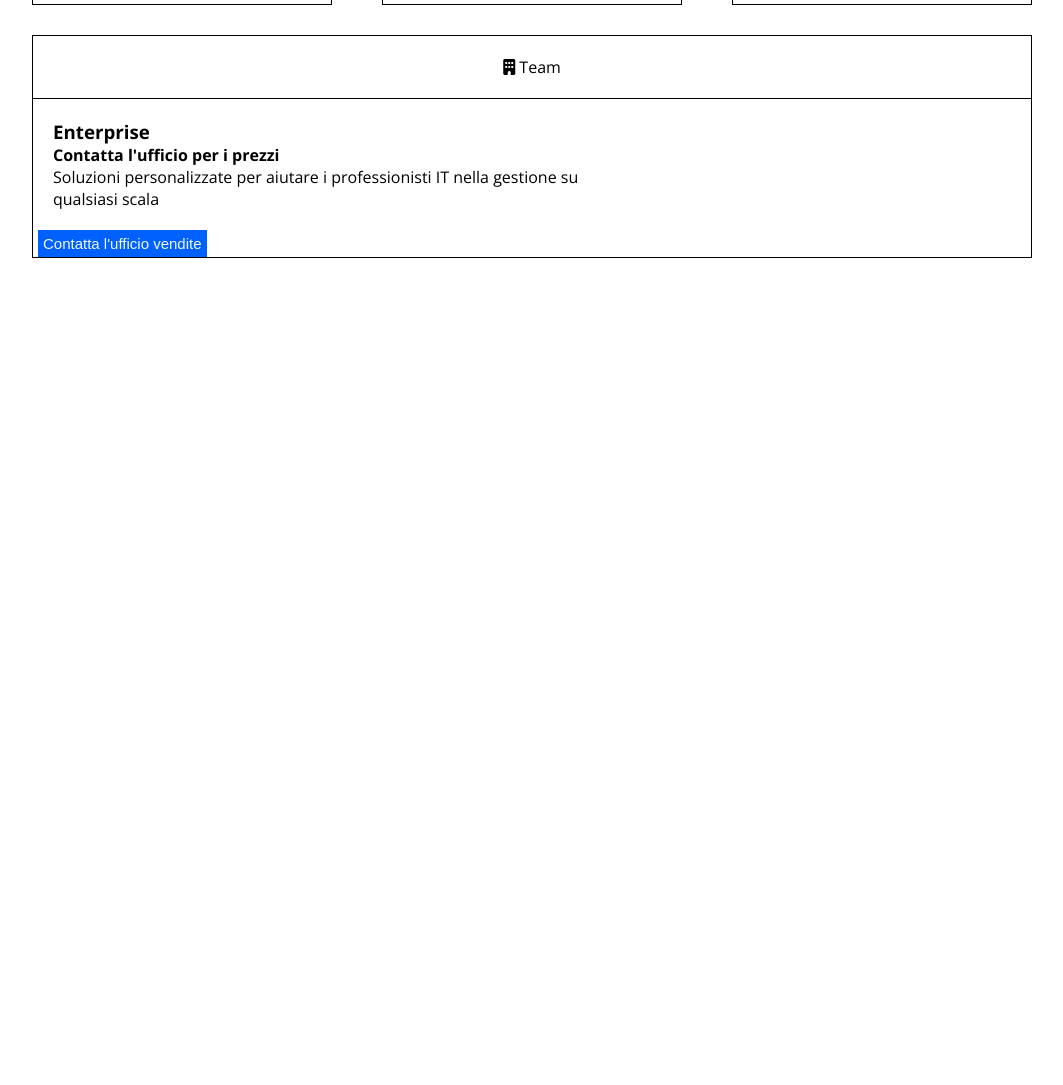
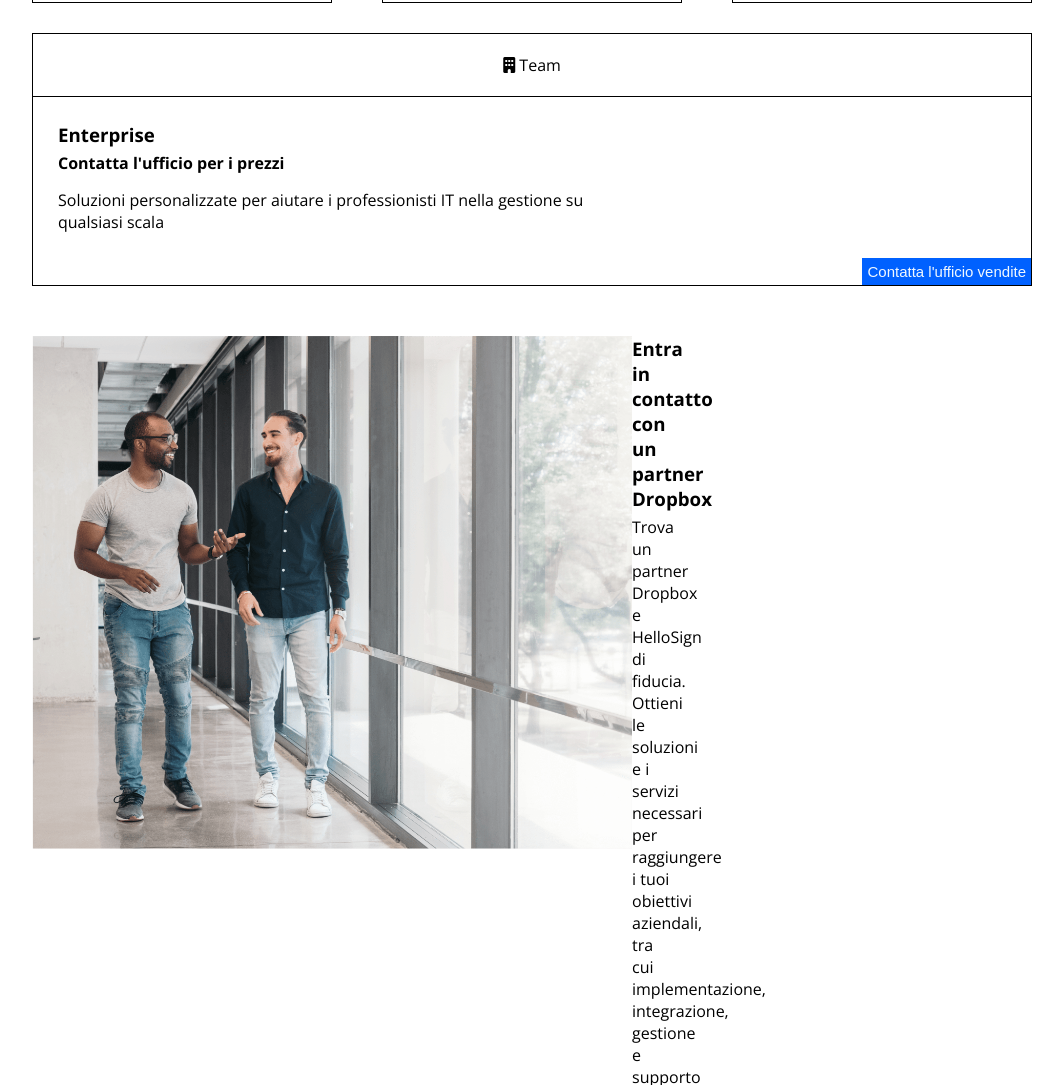
Before and after one commit to Vale-riad/htmlcss-dropbox, a plain HTML site: page index.html in a window 1280 px wide. Shown: the part 1715-2800 px from the top of the page, without its empty margins (108-1171 px from the left). Before the commit the page ends 2003 px from the top, so only its background shows below. Drawn offline with nearby package versions, Linux system fonts and the light colour scheme.

Commit message:
nuovo box

```diff
--- a/css/style.css
+++ b/css/style.css
@@ -183,10 +183,39 @@ hr{
     border: solid 1px black;
 }
 
+.column-body{
+    margin: 5px 5px;
+
+
+}
+
+h3{
+    padding-bottom: 5px;
+}
+h4{
+    padding-bottom: 15px;
+}
 .column-2 {
     display: flex;
+ justify-content: flex-end;
+
 
 }
-.justify-between{
-    justify-content: space-between;
+.hero2{
+
+    padding: 20px;
+
 }
+
+.container-small{
+    display: flex;
+    flex-wrap: nowrap;
+}
+.col-grande{
+    width: 60%;
+}
+
+.col-piccola{
+
+    width:40px;
+}
--- a/index.html
+++ b/index.html
@@ -157,13 +157,27 @@
            <div class="column-2">
                 <button class="btn-blue">Contatta l'ufficio vendite</button>
             </div>
-
             </div>
-
 
     </div>
         </section>
         <!--fine sezione piani-->
+
+        <!--iniziobox-->
+        <section class="hero2">
+            <div class="container-small">
+                <div class="col-grande">
+                    <img src="img/partner.png">
+                </div>
+                <div class="col-piccola">
+                    <h3>Entra in contatto con un partner Dropbox</h3>
+                    <p>Trova un partner Dropbox e HelloSign di fiducia. Ottieni le soluzioni e i servizi necessari per raggiungere i tuoi obiettivi aziendali, tra cui implementazione, integrazione, gestione e supporto continui.</p>
+
+
+                </div>
+            </div>
+        </section>
+        <!--finebox-->
     </main>
 
     <footer></footer>
```
Also changed, not shown: img/partner.png (added).
